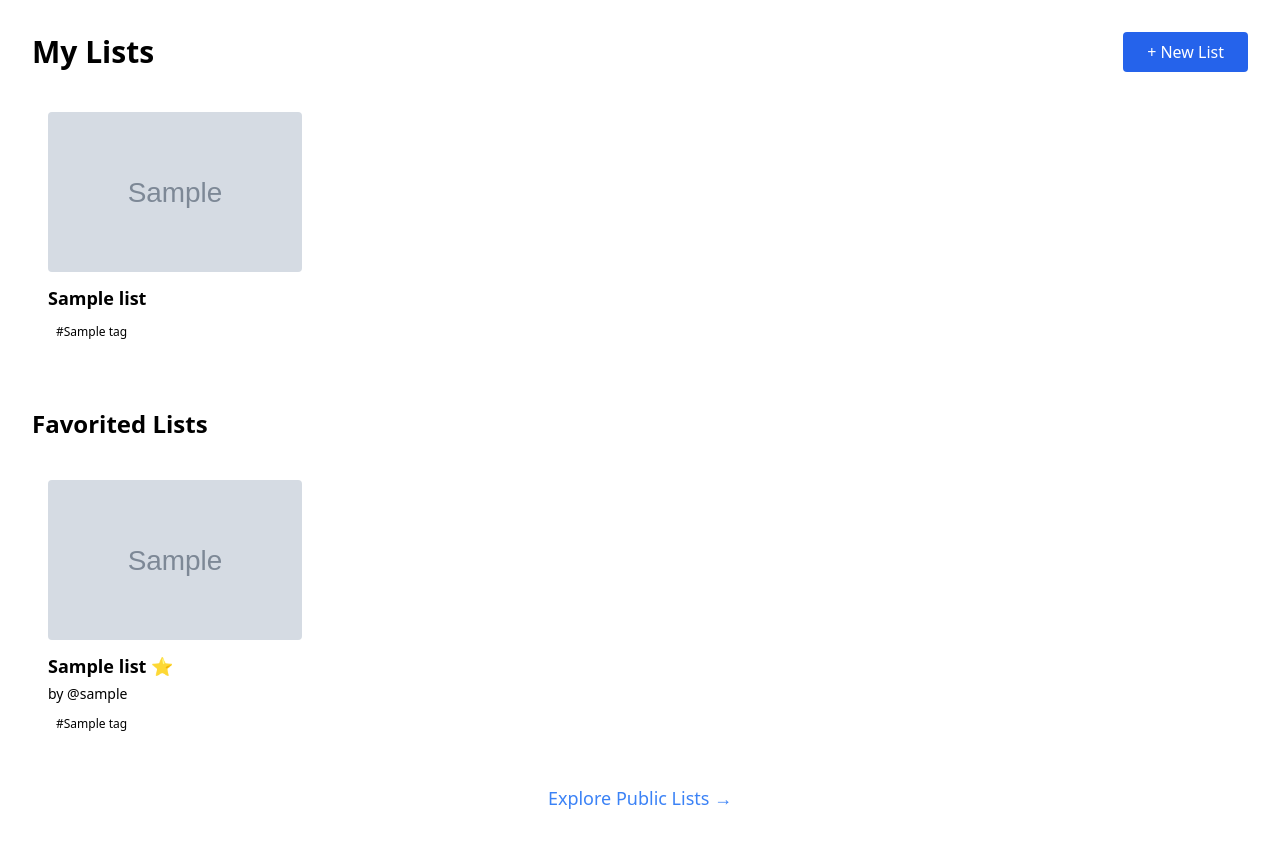
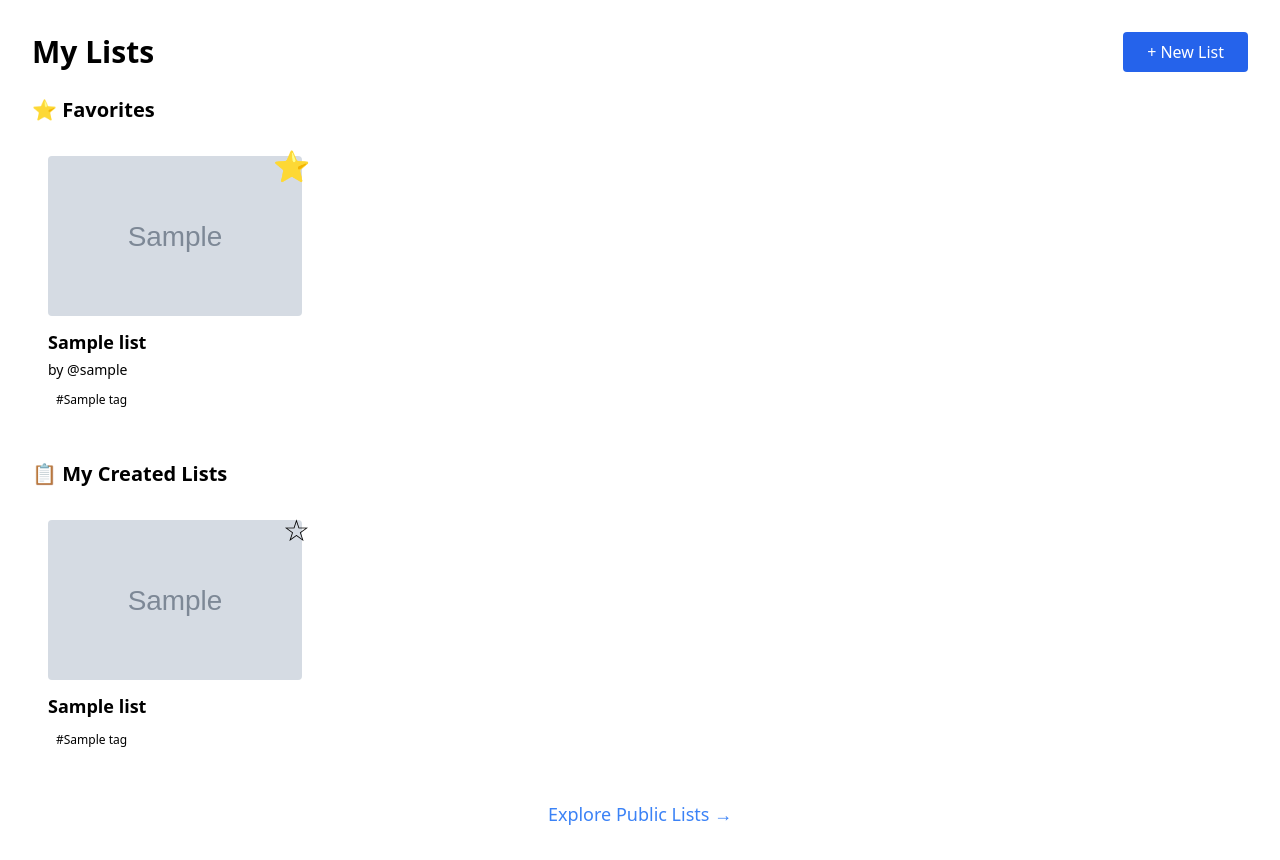
Before and after one commit to handfistface/ListPoint, a Flask app: template templates/index.html in a window 1280 px wide. Shown: the part 65-925 px from the top of the page. Before the commit the page ends 874 px from the top, so only its background shows below. Run offline with Flask 3, Linux system fonts and the light colour scheme; the template is opened without the code that fills it: most values are stand-ins (such as "Sample title", 1, 10 or a date in 2020); grey boxes marked "Sample" are stand-in pictures; some libraries are stand-ins or nearby versions.

Commit message:
Add unfavorite functionality and reorder landing page to show favorited lists first
Implement unfavorite list functionality, allow users to favorite their own lists, and update the landing page to display favorited lists above created lists.

Replit-Commit-Author: Agent
Replit-Commit-Session-Id: 58867e87-2ef6-4992-886c-fb37accae9b6
Replit-Commit-Checkpoint-Type: intermediate_checkpoint
Replit-Commit-Screenshot-Url: https://storage.googleapis.com/screenshot-production-us-central1/e403bb48-4e1a-434d-a68f-be4f8ffa9f98/58867e87-2ef6-4992-886c-fb37accae9b6/gEiEVfJ

```diff
--- a/app.py
+++ b/app.py
@@ -65,7 +65,7 @@ def index():
         favorited_lists = db.get_favorited_lists(current_user.id)
 
         for lst in my_lists:
-            lst['is_favorited'] = False
+            lst['is_favorited'] = db.is_favorited(current_user.id, str(lst['_id']))
 
         for lst in favorited_lists:
             owner = db.get_user_by_id(str(lst['owner_id']))
--- a/templates/index.html
+++ b/templates/index.html
@@ -11,10 +11,64 @@
         </a>
     </div>
 
+    {% if favorited_lists %}
+        <div class="mb-8">
+            <h2 class="text-xl font-semibold mb-4">⭐ Favorites</h2>
+            <div class="grid grid-cols-1 md:grid-cols-2 lg:grid-cols-3 xl:grid-cols-4 gap-6">
+                {% for list in favorited_lists %}
+                    <div class="card p-4 rounded-lg relative">
+                        <button
+                            onclick="toggleFavorite('{{ list._id|string }}', this, event)"
+                            class="absolute top-2 right-2 text-3xl z-10 hover:scale-110 transition-transform"
+                            data-favorited="true"
+                        >
+                            ⭐
+                        </button>
+                        <a href="{{ url_for('view_list', list_id=list._id|string) }}" class="block hover:opacity-80 transition">
+                            {% if list.thumbnail_url %}
+                                <img src="{{ list.thumbnail_url }}" alt="{{ list.name }}" class="w-full h-40 object-cover rounded mb-3">
+                            {% else %}
+                                <div class="w-full h-40 bg-gray-600 rounded mb-3 flex items-center justify-center">
+                                    <span class="text-4xl">📋</span>
+                                </div>
+                            {% endif %}
+                            <h3 class="font-bold text-lg mb-1">
+                                {{ list.name }}
+                                {% if list.is_ethereal %}
+                                    <span class="text-sm">✨</span>
+                                {% endif %}
+                            </h3>
+                            <p class="text-sm" style="color: var(--text-secondary);">by @{{ list.owner_username }}</p>
+                            {% if list.tags %}
+                                <div class="flex flex-wrap gap-1 mt-2">
+                                    {% for tag in list.tags[:3] %}
+                                        <span class="text-xs px-2 py-1 rounded" style="background-color: var(--border-color); color: var(--text-secondary);">
+                                            #{{ tag }}
+                                        </span>
+                                    {% endfor %}
+                                </div>
+                            {% endif %}
+                        </a>
+                    </div>
+                {% endfor %}
+            </div>
+        </div>
+    {% endif %}
+
     {% if my_lists %}
+        <div>
+            <h2 class="text-xl font-semibold mb-4">📋 My Created Lists</h2>
             <div class="grid grid-cols-1 md:grid-cols-2 lg:grid-cols-3 xl:grid-cols-4 gap-6">
                 {% for list in my_lists %}
-                <a href="{{ url_for('view_list', list_id=list._id|string) }}" class="card p-4 rounded-lg hover:opacity-80 transition">
+                    <div class="card p-4 rounded-lg relative">
+                        <button
+                            onclick="toggleFavorite('{{ list._id|string }}', this, event)"
+                            class="absolute top-2 right-2 text-3xl z-10 hover:scale-110 transition-transform"
+                            data-favorited="{{ 'true' if list.is_favorited else 'false' }}"
+                        >
+                            {% if list.is_favorited %}⭐{% else %}☆{% endif %}
+                        </button>
+                        <a href="{{ url_for('view_list', list_id=list._id|string) }}" class="block hover:opacity-80 transition">
                             {% if list.thumbnail_url %}
                                 <img src="{{ list.thumbnail_url }}" alt="{{ list.name }}" class="w-full h-40 object-cover rounded mb-3">
                             {% else %}
@@ -38,50 +92,19 @@
                                 </div>
                             {% endif %}
                         </a>
+                    </div>
                 {% endfor %}
             </div>
+        </div>
     {% else %}
+        {% if not favorited_lists %}
             <div class="text-center py-12" style="color: var(--text-secondary);">
                 <p class="text-xl mb-4">You haven't created any lists yet</p>
                 <a href="{{ url_for('create_list') }}" class="text-blue-500 hover:underline">Create your first list</a>
             </div>
         {% endif %}
+    {% endif %}
 </div>
-
-{% if favorited_lists %}
-    <div class="mt-12">
-        <h2 class="text-2xl font-bold mb-6">Favorited Lists</h2>
-        <div class="grid grid-cols-1 md:grid-cols-2 lg:grid-cols-3 xl:grid-cols-4 gap-6">
-            {% for list in favorited_lists %}
-                <a href="{{ url_for('view_list', list_id=list._id|string) }}" class="card p-4 rounded-lg hover:opacity-80 transition">
-                    {% if list.thumbnail_url %}
-                        <img src="{{ list.thumbnail_url }}" alt="{{ list.name }}" class="w-full h-40 object-cover rounded mb-3">
-                    {% else %}
-                        <div class="w-full h-40 bg-gray-600 rounded mb-3 flex items-center justify-center">
-                            <span class="text-4xl">📋</span>
-                        </div>
-                    {% endif %}
-                    <h3 class="font-bold text-lg mb-1">
-                        {{ list.name }} ⭐
-                        {% if list.is_ethereal %}
-                            <span class="text-sm">✨</span>
-                        {% endif %}
-                    </h3>
-                    <p class="text-sm" style="color: var(--text-secondary);">by @{{ list.owner_username }}</p>
-                    {% if list.tags %}
-                        <div class="flex flex-wrap gap-1 mt-2">
-                            {% for tag in list.tags[:3] %}
-                                <span class="text-xs px-2 py-1 rounded" style="background-color: var(--border-color); color: var(--text-secondary);">
-                                    #{{ tag }}
-                                </span>
-                            {% endfor %}
-                        </div>
-                    {% endif %}
-                </a>
-            {% endfor %}
-        </div>
-    </div>
-{% endif %}
 
 <div class="mt-8 text-center">
     <a href="{{ url_for('explore') }}" class="text-blue-500 hover:underline text-lg">
@@ -89,3 +112,33 @@
     </a>
 </div>
 {% endblock %}
+
+{% block extra_js %}
+<script>
+const csrfToken = '{{ csrf_token() }}';
+
+async function toggleFavorite(listId, button, event) {
+    event.preventDefault();
+    event.stopPropagation();
+
+    const response = await fetch(`/api/favorite/${listId}`, {
+        method: 'POST',
+        headers: {
+            'X-CSRFToken': csrfToken
+        }
+    });
+
+    const result = await response.json();
+
+    if (result.success) {
+        if (result.favorited) {
+            button.textContent = '⭐';
+            button.setAttribute('data-favorited', 'true');
+        } else {
+            button.textContent = '☆';
+            button.setAttribute('data-favorited', 'false');
+        }
+    }
+}
+</script>
+{% endblock %}
```
Also changed, not shown: 1 other file. Lines whose indentation alone changed are shown as unchanged.
